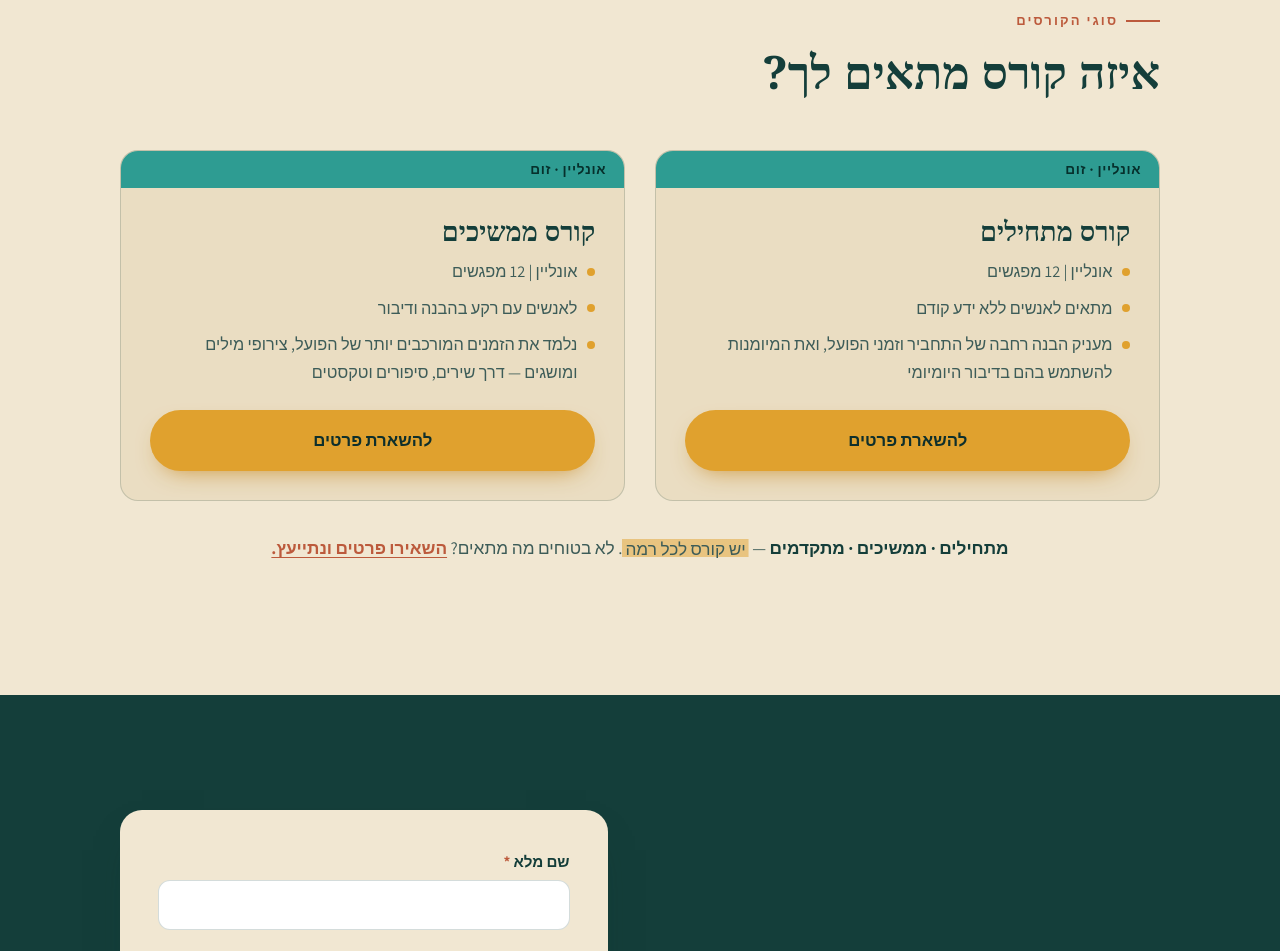
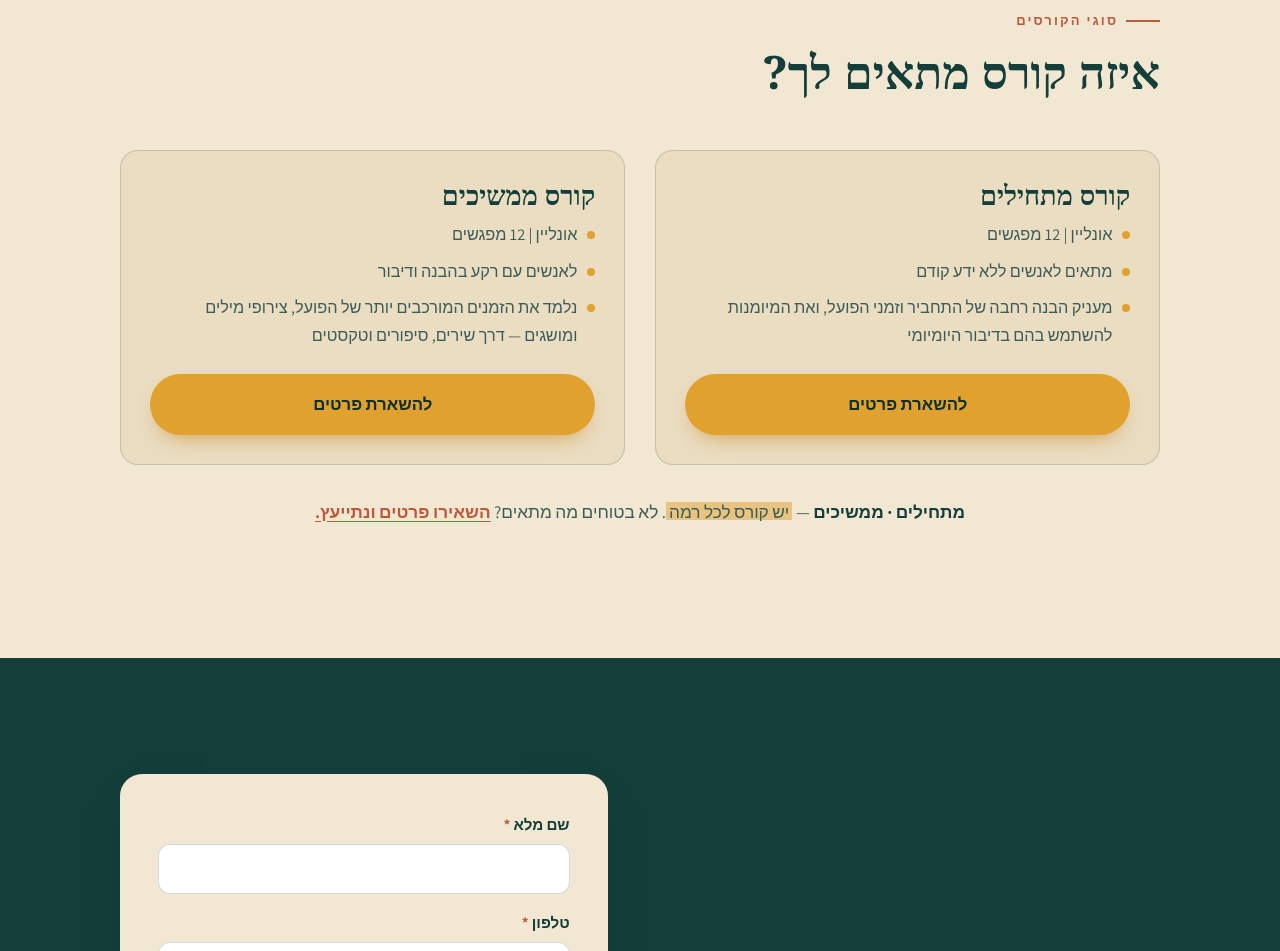
Before and after one commit to osroman4/ulban, a plain HTML site: page index.html in a window 1280 px wide. Shown: the part 7437-8388 px from the top of the page. Drawn offline with Linux system fonts and the light colour scheme; a web font is replaced by a local one.

Commit message:
Courses: drop online tag bar and advanced level from note
Co-Authored-By: Claude Opus 5.5 <noreply@anthropic.com>
Claude-Session: https://claude.ai/code/session_01KkhYx7JBTz6fRDRfuMg55i

```diff
--- a/index.html
+++ b/index.html
@@ -677,7 +677,6 @@ src="https://www.facebook.com/tr?id=1588656742688538&ev=PageView&noscript=1"
     </div>
     <div class="courses-grid">
       <div class="course reveal">
-        <span class="tag online">אונליין · זום</span>
         <div class="body">
           <h3>קורס מתחילים</h3>
           <ul>
@@ -689,7 +688,6 @@ src="https://www.facebook.com/tr?id=1588656742688538&ev=PageView&noscript=1"
         </div>
       </div>
       <div class="course reveal">
-        <span class="tag online">אונליין · זום</span>
         <div class="body">
           <h3>קורס ממשיכים</h3>
           <ul>
@@ -701,7 +699,7 @@ src="https://www.facebook.com/tr?id=1588656742688538&ev=PageView&noscript=1"
         </div>
       </div>
     </div>
-    <p class="levels-note reveal"><b>מתחילים · ממשיכים · מתקדמים</b> — <span class="mark">יש קורס לכל רמה</span>. לא בטוחים מה מתאים? <a href="#register">השאירו פרטים ונתייעץ.</a></p>
+    <p class="levels-note reveal"><b>מתחילים · ממשיכים</b> — <span class="mark">יש קורס לכל רמה</span>. לא בטוחים מה מתאים? <a href="#register">השאירו פרטים ונתייעץ.</a></p>
   </div>
 </section>
 
```
